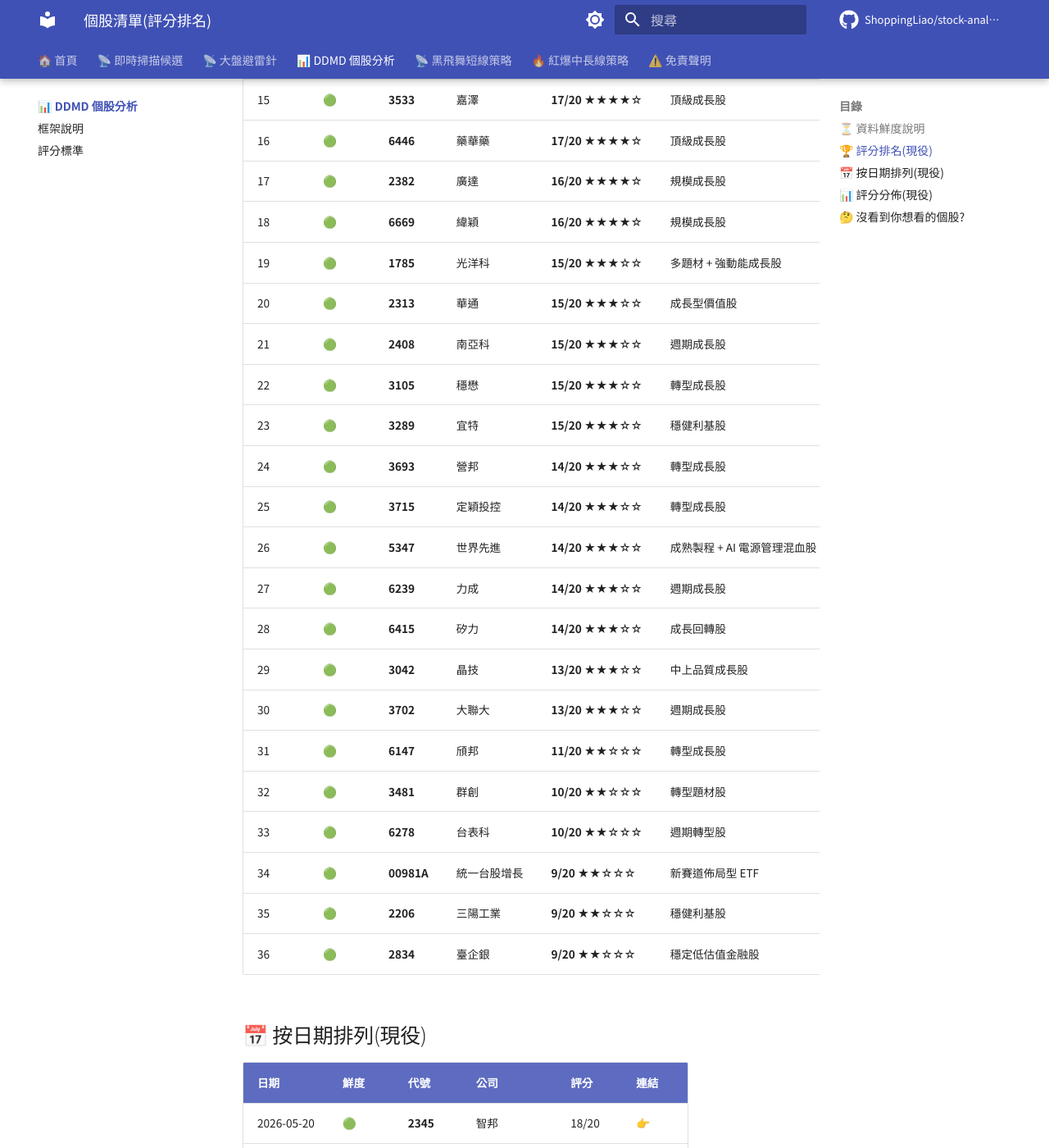
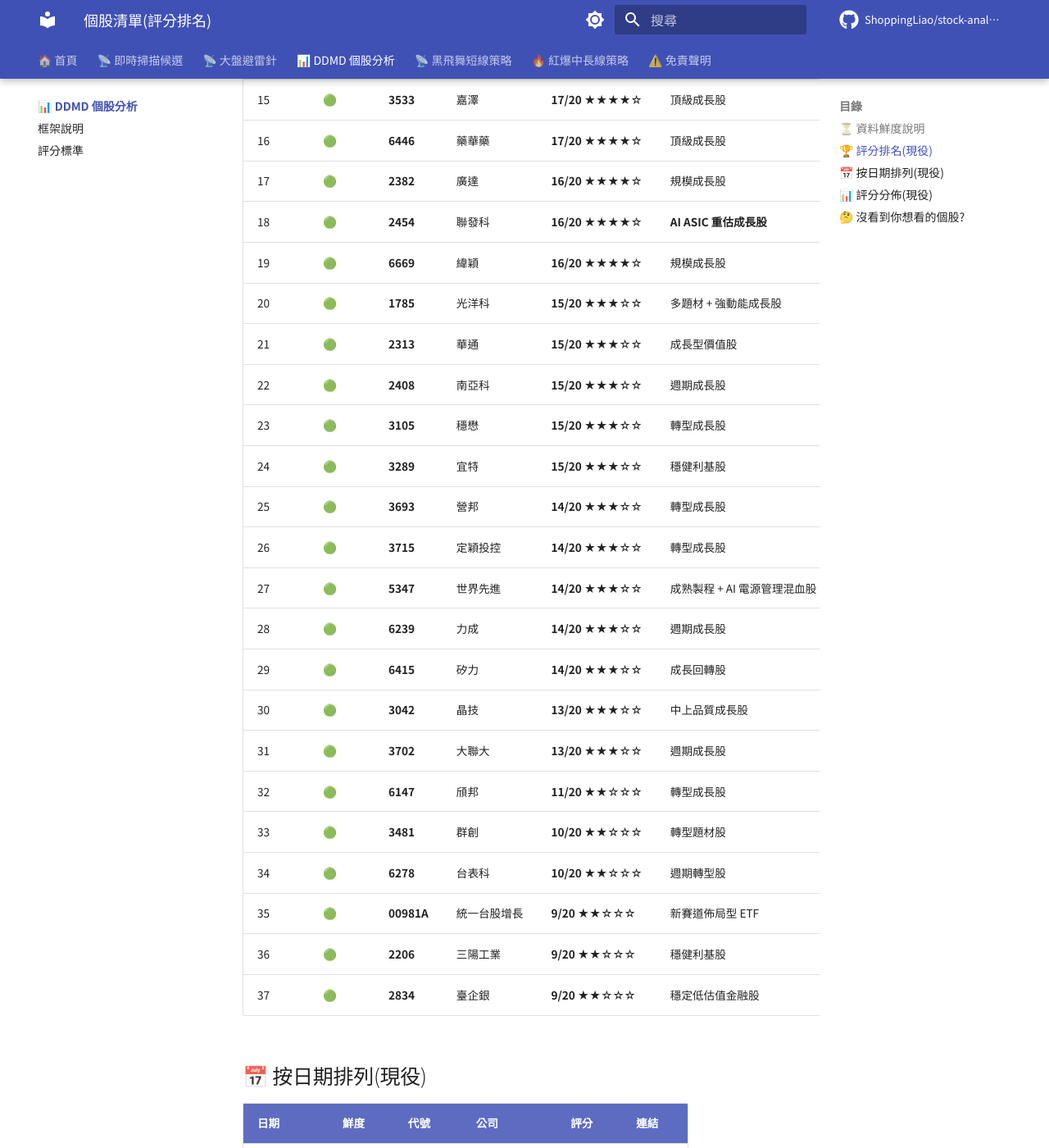
Before and after one commit to ShoppingLiao/stock-analysis-public, an MkDocs documentation site: the page built from docs/reports/index.md, in a window 1280 px wide and 1400 px high, scrolled down 1535 px. Shown: the whole window at 82% size. Built offline with MkDocs 1.6.1 and Material for MkDocs 9.7.7, drawn with Linux system fonts in a browser that asks for light colours; comment, search, counter and statistics services are not loaded; some of the changed text lies outside the part shown.

Commit message:
docs: sync 1 report(s) updated, 36 unchanged (2026-05-21)

```diff
--- a/docs/reports/index.md
+++ b/docs/reports/index.md
@@ -6,7 +6,7 @@
 
 # 📁 個股 DDMD 分析清單
 
-已分析 **36** 檔個股 — 🟢 新鮮 36 ｜ 🟡 半新鮮 0 ｜ 🔴 備存 0
+已分析 **37** 檔個股 — 🟢 新鮮 37 ｜ 🟡 半新鮮 0 ｜ 🔴 備存 0
 
 > 每份報告約 15-20 KB,完整 A → F 六章節。**請先閱讀下方「資料鮮度說明」再看個股**。
 
@@ -47,30 +47,32 @@ DDMD 各章節時效性不同 — D 章估值最快過期、A 章商業模式變
 | 15 | 🟢 | **3533** | 嘉澤 | **17/20** ★★★★☆ | 頂級成長股 | [👉](3533_嘉澤_DDMD_2026-05-08.md) |
 | 16 | 🟢 | **6446** | 藥華藥 | **17/20** ★★★★☆ | 頂級成長股 | [👉](6446_藥華藥_DDMD_2026-05-08.md) |
 | 17 | 🟢 | **2382** | 廣達 | **16/20** ★★★★☆ | 規模成長股 | [👉](2382_廣達_DDMD_2026-05-05.md) |
-| 18 | 🟢 | **6669** | 緯穎 | **16/20** ★★★★☆ | 規模成長股 | [👉](6669_緯穎_DDMD_2026-05-06.md) |
-| 19 | 🟢 | **1785** | 光洋科 | **15/20** ★★★☆☆ | 多題材 + 強動能成長股 | [👉](1785_光洋科_DDMD_2026-05-07.md) |
-| 20 | 🟢 | **2313** | 華通 | **15/20** ★★★☆☆ | 成長型價值股 | [👉](2313_華通_DDMD_2026-05-06.md) |
-| 21 | 🟢 | **2408** | 南亞科 | **15/20** ★★★☆☆ | 週期成長股 | [👉](2408_南亞科_DDMD_2026-05-05.md) |
-| 22 | 🟢 | **3105** | 穩懋 | **15/20** ★★★☆☆ | 轉型成長股 | [👉](3105_穩懋_DDMD_2026-05-05.md) |
-| 23 | 🟢 | **3289** | 宜特 | **15/20** ★★★☆☆ | 穩健利基股 | [👉](3289_宜特_DDMD_2026-05-05.md) |
-| 24 | 🟢 | **3693** | 營邦 | **14/20** ★★★☆☆ | 轉型成長股 | [👉](3693_營邦_DDMD_2026-05-08.md) |
-| 25 | 🟢 | **3715** | 定穎投控 | **14/20** ★★★☆☆ | 轉型成長股 | [👉](3715_定穎投控_DDMD_2026-05-07.md) |
-| 26 | 🟢 | **5347** | 世界先進 | **14/20** ★★★☆☆ | 成熟製程 + AI 電源管理混血股 | [👉](5347_世界先進_DDMD_2026-05-08.md) |
-| 27 | 🟢 | **6239** | 力成 | **14/20** ★★★☆☆ | 週期成長股 | [👉](6239_力成_DDMD_2026-05-06.md) |
-| 28 | 🟢 | **6415** | 矽力 | **14/20** ★★★☆☆ | 成長回轉股 | [👉](6415_矽力_DDMD_2026-05-20.md) |
-| 29 | 🟢 | **3042** | 晶技 | **13/20** ★★★☆☆ | 中上品質成長股 | [👉](3042_晶技_DDMD_2026-05-06.md) |
-| 30 | 🟢 | **3702** | 大聯大 | **13/20** ★★★☆☆ | 週期成長股 | [👉](3702_大聯大_DDMD_2026-05-20.md) |
-| 31 | 🟢 | **6147** | 頎邦 | **11/20** ★★☆☆☆ | 轉型成長股 | [👉](6147_頎邦_DDMD_2026-05-06.md) |
-| 32 | 🟢 | **3481** | 群創 | **10/20** ★★☆☆☆ | 轉型題材股 | [👉](3481_群創_DDMD_2026-05-07.md) |
-| 33 | 🟢 | **6278** | 台表科 | **10/20** ★★☆☆☆ | 週期轉型股 | [👉](6278_台表科_DDMD_2026-05-20.md) |
-| 34 | 🟢 | **00981A** | 統一台股增長 | **9/20** ★★☆☆☆ | 新賽道佈局型 ETF | [👉](00981A_統一台股增長_DDMD_2026-05-08.md) |
-| 35 | 🟢 | **2206** | 三陽工業 | **9/20** ★★☆☆☆ | 穩健利基股 | [👉](2206_三陽工業_DDMD_2026-05-06.md) |
-| 36 | 🟢 | **2834** | 臺企銀 | **9/20** ★★☆☆☆ | 穩定低估值金融股 | [👉](2834_臺企銀_DDMD_2026-05-07.md) |
+| 18 | 🟢 | **2454** | 聯發科 | **16/20** ★★★★☆ | **AI ASIC 重估成長股** | [👉](2454_聯發科_DDMD_2026-05-21.md) |
+| 19 | 🟢 | **6669** | 緯穎 | **16/20** ★★★★☆ | 規模成長股 | [👉](6669_緯穎_DDMD_2026-05-06.md) |
+| 20 | 🟢 | **1785** | 光洋科 | **15/20** ★★★☆☆ | 多題材 + 強動能成長股 | [👉](1785_光洋科_DDMD_2026-05-07.md) |
+| 21 | 🟢 | **2313** | 華通 | **15/20** ★★★☆☆ | 成長型價值股 | [👉](2313_華通_DDMD_2026-05-06.md) |
+| 22 | 🟢 | **2408** | 南亞科 | **15/20** ★★★☆☆ | 週期成長股 | [👉](2408_南亞科_DDMD_2026-05-05.md) |
+| 23 | 🟢 | **3105** | 穩懋 | **15/20** ★★★☆☆ | 轉型成長股 | [👉](3105_穩懋_DDMD_2026-05-05.md) |
+| 24 | 🟢 | **3289** | 宜特 | **15/20** ★★★☆☆ | 穩健利基股 | [👉](3289_宜特_DDMD_2026-05-05.md) |
+| 25 | 🟢 | **3693** | 營邦 | **14/20** ★★★☆☆ | 轉型成長股 | [👉](3693_營邦_DDMD_2026-05-08.md) |
+| 26 | 🟢 | **3715** | 定穎投控 | **14/20** ★★★☆☆ | 轉型成長股 | [👉](3715_定穎投控_DDMD_2026-05-07.md) |
+| 27 | 🟢 | **5347** | 世界先進 | **14/20** ★★★☆☆ | 成熟製程 + AI 電源管理混血股 | [👉](5347_世界先進_DDMD_2026-05-08.md) |
+| 28 | 🟢 | **6239** | 力成 | **14/20** ★★★☆☆ | 週期成長股 | [👉](6239_力成_DDMD_2026-05-06.md) |
+| 29 | 🟢 | **6415** | 矽力 | **14/20** ★★★☆☆ | 成長回轉股 | [👉](6415_矽力_DDMD_2026-05-20.md) |
+| 30 | 🟢 | **3042** | 晶技 | **13/20** ★★★☆☆ | 中上品質成長股 | [👉](3042_晶技_DDMD_2026-05-06.md) |
+| 31 | 🟢 | **3702** | 大聯大 | **13/20** ★★★☆☆ | 週期成長股 | [👉](3702_大聯大_DDMD_2026-05-20.md) |
+| 32 | 🟢 | **6147** | 頎邦 | **11/20** ★★☆☆☆ | 轉型成長股 | [👉](6147_頎邦_DDMD_2026-05-06.md) |
+| 33 | 🟢 | **3481** | 群創 | **10/20** ★★☆☆☆ | 轉型題材股 | [👉](3481_群創_DDMD_2026-05-07.md) |
+| 34 | 🟢 | **6278** | 台表科 | **10/20** ★★☆☆☆ | 週期轉型股 | [👉](6278_台表科_DDMD_2026-05-20.md) |
+| 35 | 🟢 | **00981A** | 統一台股增長 | **9/20** ★★☆☆☆ | 新賽道佈局型 ETF | [👉](00981A_統一台股增長_DDMD_2026-05-08.md) |
+| 36 | 🟢 | **2206** | 三陽工業 | **9/20** ★★☆☆☆ | 穩健利基股 | [👉](2206_三陽工業_DDMD_2026-05-06.md) |
+| 37 | 🟢 | **2834** | 臺企銀 | **9/20** ★★☆☆☆ | 穩定低估值金融股 | [👉](2834_臺企銀_DDMD_2026-05-07.md) |
 
 ## 📅 按日期排列(現役)
 
 | 日期 | 鮮度 | 代號 | 公司 | 評分 | 連結 |
 |------|------|------|------|------|------|
+| 2026-05-21 | 🟢 | **2454** | 聯發科 | 16/20 | [👉](2454_聯發科_DDMD_2026-05-21.md) |
 | 2026-05-20 | 🟢 | **2345** | 智邦 | 18/20 | [👉](2345_智邦_DDMD_2026-05-20.md) |
 | 2026-05-20 | 🟢 | **3702** | 大聯大 | 13/20 | [👉](3702_大聯大_DDMD_2026-05-20.md) |
 | 2026-05-20 | 🟢 | **6278** | 台表科 | 10/20 | [👉](6278_台表科_DDMD_2026-05-20.md) |
```
Also changed, not shown: other parts of docs/reports/index.md (+1 -1 lines), docs/reports/2454_聯發科_DDMD_2026-05-21.md (+6 -1 lines).
